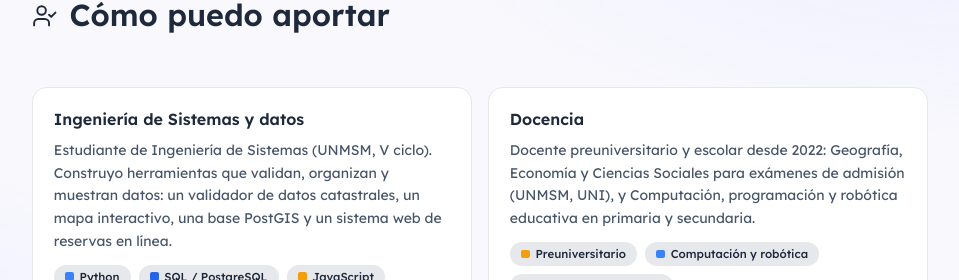
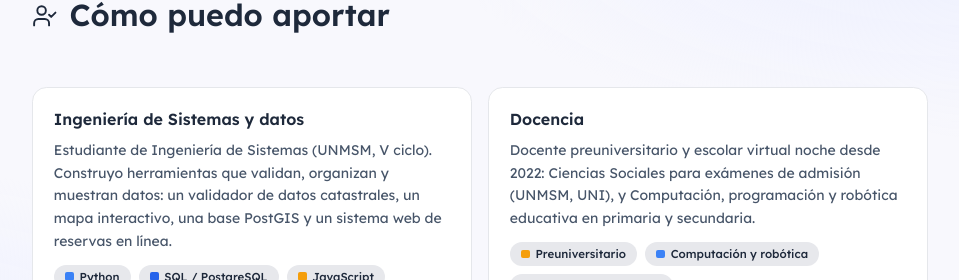
Before and after one commit to cifuentes8/portafolio, a plain HTML site: page index.html in a window 1280 px wide. Shown: the part 887-1167 px from the top of the page, without its empty margins (120-1079 px from the left). Drawn offline with nearby package versions, Linux system fonts and the light colour scheme.

Commit message:
Update index.html

```diff
--- a/index.html
+++ b/index.html
@@ -183,7 +183,7 @@
           </div>
           <div class="card reveal">
             <h4>Docencia</h4>
-            <p class="text-sm mt-2 leading-relaxed">Docente preuniversitario y escolar desde 2022: Geografía, Economía y Ciencias Sociales para exámenes de admisión (UNMSM, UNI), y Computación, programación y robótica educativa en primaria y secundaria.</p>
+            <p class="text-sm mt-2 leading-relaxed">Docente preuniversitario y escolar virtual noche desde 2022: Ciencias Sociales para exámenes de admisión (UNMSM, UNI), y Computación, programación y robótica educativa en primaria y secundaria.</p>
             <div class="flex flex-wrap gap-2 mt-3"><span class="chip"><i style="background:#f59e0b"></i>Preuniversitario</span><span class="chip"><i style="background:#3b82f6"></i>Computación y robótica</span><span class="chip"><i style="background:#10b981"></i>Geografía y Economía</span></div>
             <a href="#docencia" class="pill mt-4"><svg class="ico"><use href="#i-briefcase"/></svg>Ver experiencia docente</a>
           </div>
```
